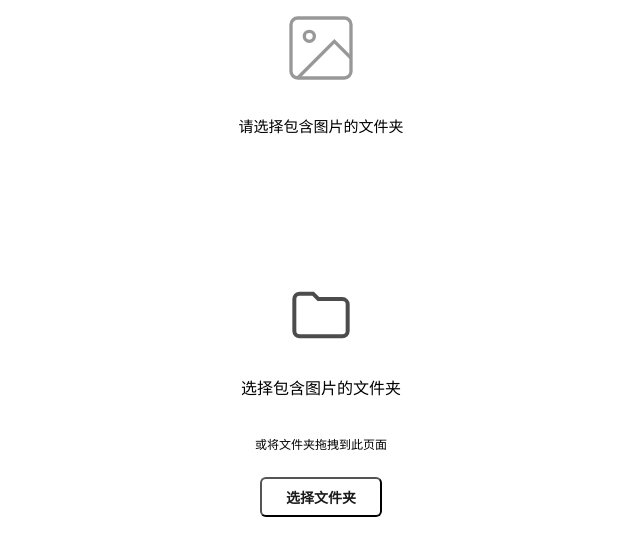
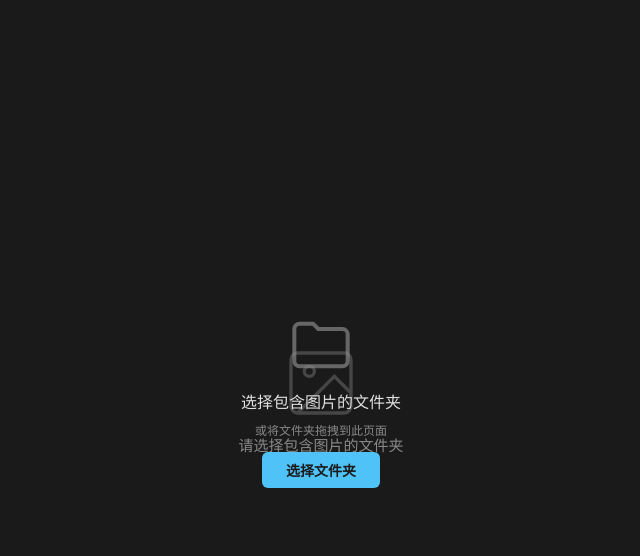
Before and after one commit to 1m188/imgob, a Vue app: page / in a window 1280 px wide. Shown: the top 556 px of the page, without its empty margins (319-959 px from the left). Built offline with nearby package versions, Linux system fonts and the light colour scheme.

Commit message:
修复样式问题

```diff
--- a/src/components/ImageCanvas.vue
+++ b/src/components/ImageCanvas.vue
@@ -33,8 +33,6 @@ const loadingState = ref('idle') // 'idle' | 'loading' | 'loaded' | 'error'
 /** 触摸起始坐标（用于滑动手势） */
 const touchStartX = ref(0)
 const touchStartY = ref(0)
-/** 图片区域点击的 X 坐标偏移 */
-const clickStartX = ref(0)
 
 // 监听 image 变化，重置加载状态
 watch(
@@ -118,13 +116,13 @@ function handleTouchEnd(e) {
     </div>
 
     <!-- 加载中 -->
-    <div v-else-if="loadingState === 'loading'" class="image-canvas__loading">
+    <div v-else-if="loadingState === 'loading'" class="image-canvas__placeholder">
       <div class="image-canvas__spinner"></div>
       <p class="image-canvas__loading-text">加载中…</p>
     </div>
 
     <!-- 加载失败 -->
-    <div v-else-if="loadingState === 'error'" class="image-canvas__error">
+    <div v-else-if="loadingState === 'error'" class="image-canvas__placeholder">
       <svg width="48" height="48" viewBox="0 0 24 24" fill="none" stroke="currentColor" stroke-width="1.5" opacity="0.5">
         <circle cx="12" cy="12" r="10" />
         <path d="M15 9l-6 6M9 9l6 6" />
@@ -133,7 +131,12 @@ function handleTouchEnd(e) {
       <p class="image-canvas__error-hint">图片加载失败</p>
     </div>
 
-    <!-- 正常显示图片 -->
+    <!--
+      正常显示图片：使用 absolute 定位使 max-width/max-height 正确
+      解析为父容器 .image-canvas 的尺寸，而非图片自身自然尺寸。
+      这在 flex 容器中尤其关键 — flex 子元素的百分比 max-height
+      会在某些浏览器中解析为图片自身高度，导致溢出。
+    -->
     <img
       v-show="loadingState === 'loaded'"
       :src="image?.url"
@@ -159,9 +162,6 @@ function handleTouchEnd(e) {
 .image-canvas {
   position: relative;
   flex: 1;
-  display: flex;
-  align-items: center;
-  justify-content: center;
   overflow: hidden;
   background: var(--color-bg);
   user-select: none;
@@ -176,22 +176,25 @@ function handleTouchEnd(e) {
   background: #000;
 }
 
-/* === 图片 === */
+/* === 图片：absolute 填满父容器，由 object-fit: contain 负责缩放与居中 === */
 .image-canvas__img {
-  max-width: 100%;
-  max-height: 100%;
+  position: absolute;
+  inset: 0;
+  width: 100%;
+  height: 100%;
   object-fit: contain;
   image-orientation: from-image;
   transition: opacity 0.3s ease;
 }
 
-/* === 占位符 === */
-.image-canvas__placeholder,
-.image-canvas__loading,
-.image-canvas__error {
+/* === 占位符（flex 居中） === */
+.image-canvas__placeholder {
+  position: absolute;
+  inset: 0;
   display: flex;
   flex-direction: column;
   align-items: center;
+  justify-content: center;
   gap: 12px;
   color: var(--color-text-dim);
   font-size: 15px;
--- a/src/main.js
+++ b/src/main.js
@@ -4,6 +4,7 @@
  * 挂载 Vue 应用到 #app 根节点。
  * 入口 HTML 位于项目根目录 index.html。
  */
+import './assets/main.css'
 import { createApp } from 'vue'
 import App from './App.vue'
 
```
